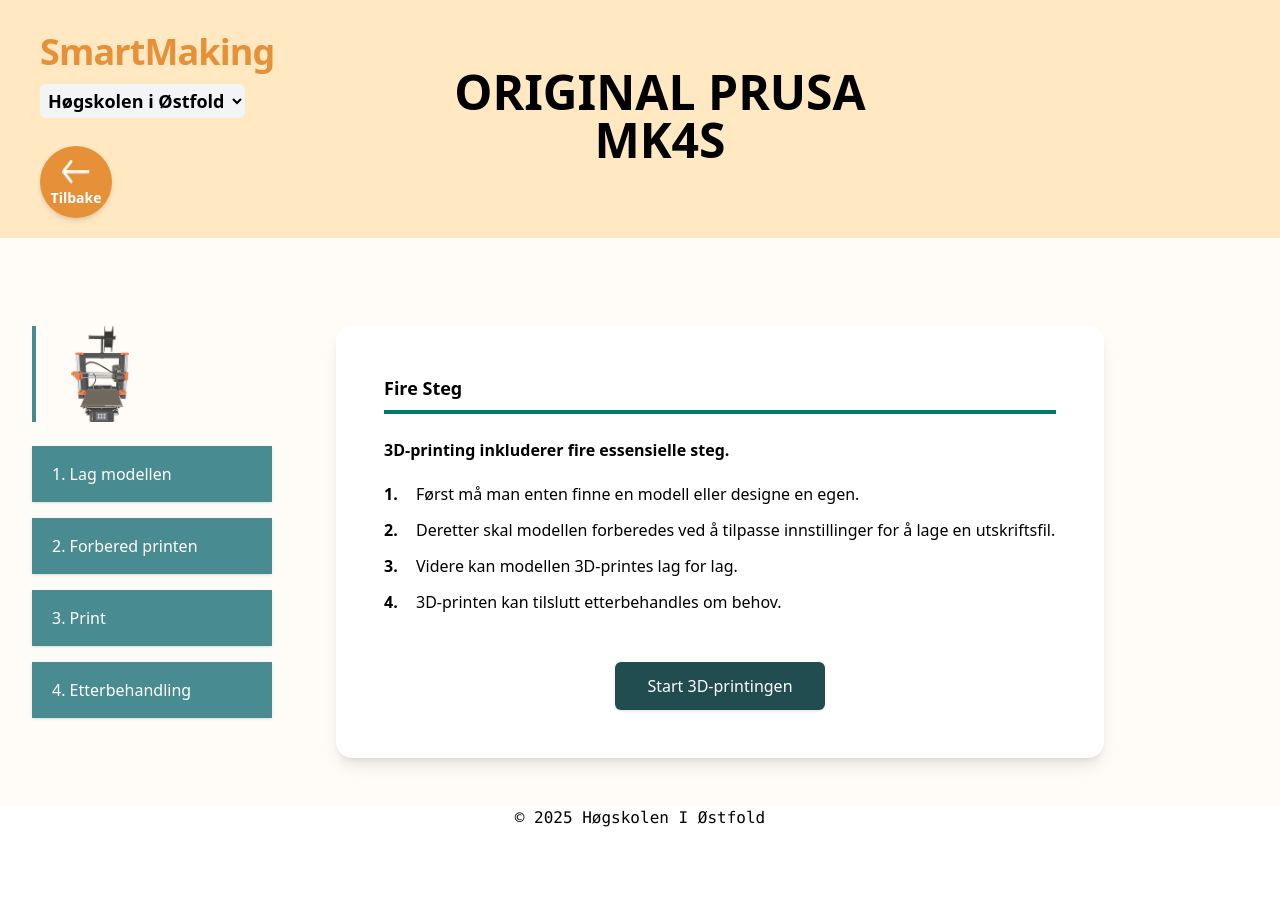
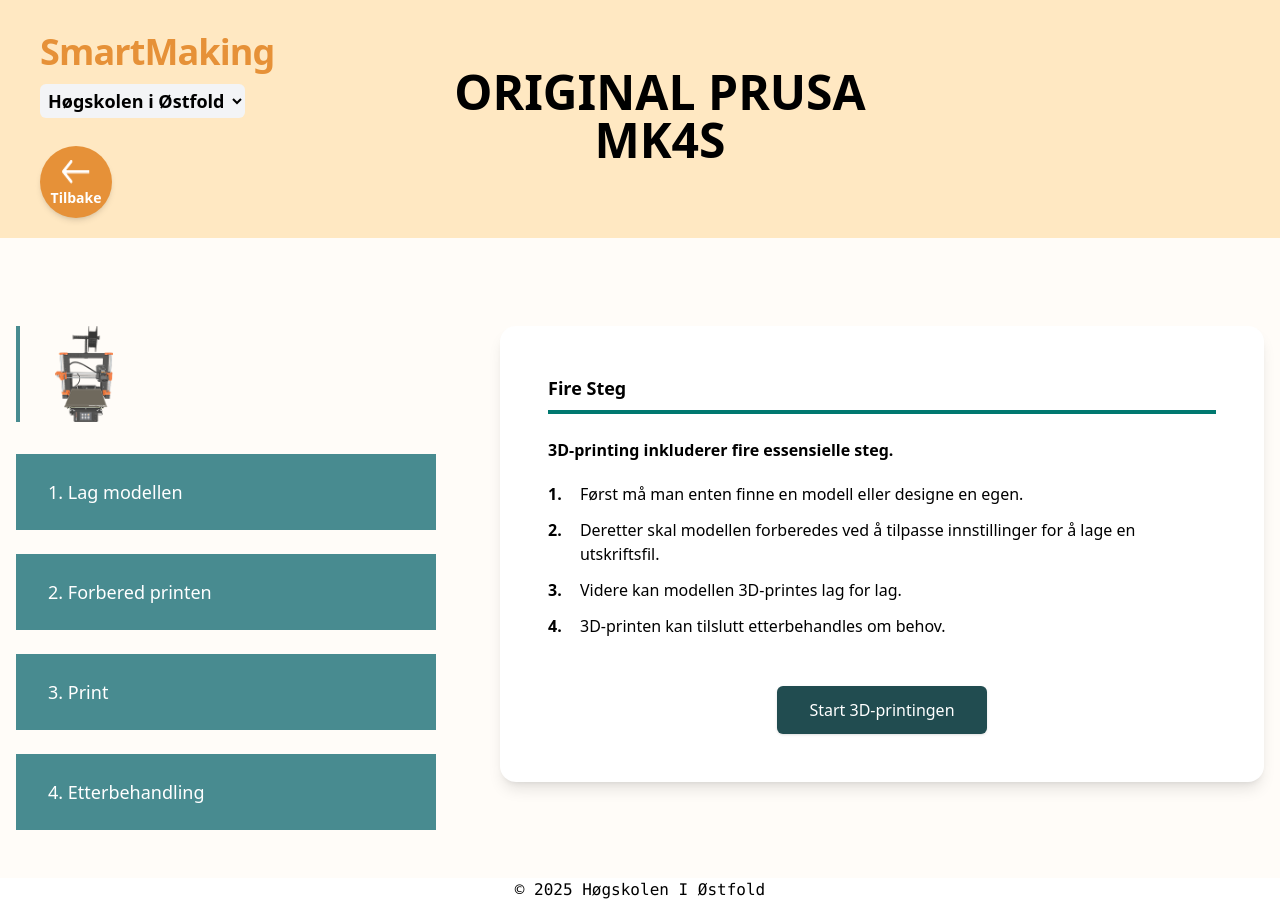
Before and after one commit to Mariannesm/Digital-fabrikasjon-plattform, a React (Vite) app in the folder client/: page /guide in a window 1280 px wide. Before the commit the page ends 830 px from the top, so only its background shows below. Built offline with nearby package versions, Linux system fonts and the light colour scheme.

Commit message:
Endring av nav på venstre side til riktig plassering

```diff
--- a/client/src/pages/Guidepage/GuidePage.jsx
+++ b/client/src/pages/Guidepage/GuidePage.jsx
@@ -3,33 +3,20 @@
 import MainWrapper from "../../components/MainWrapper";
 import Printer from "../../assets/ikoner/Printer.png";
 
-
-
 function GuidePage() {
-
   return (
     <MainWrapper classNames="bg-[#FFFCF8]">
       {/* HEADER */}
       <Header title="ORIGINAL PRUSA MK4S" showSelectInstitution={false} />
 
-
-      {/* Erstattes med API-kall
-      title
-      icon {
-        src
-        alt
-      }
-      path
-      */}
-
-   <section className="flex-1">
-        <div className="mx-auto w-full max-w-7xl px-8 py-12">
-          <div className="grid grid-cols-1 items-start gap-16 lg:grid-cols-[240px_1fr]">
+      <section className="flex-1">
+        <div className="w-full px-4 py-12">
+          {/* Viktig: bredere venstre kolonne */}
+          <div className="grid grid-cols-1 items-start gap-16 lg:grid-cols-[420px_1fr]">
             {/* Venstre kolonne */}
             <aside className="flex flex-col items-start">
-
-              {/* Ikon med linje - skal vise bilde av den valgte printeren/kutteren/ osv*/}
-              <div className="mb-6 flex items-center gap-4">
+              {/* Ikon med linje */}
+              <div className="mb-8 flex items-center gap-4">
                 <span className="h-24 w-1 bg-[#488B90]" />
                 <img
                   src={Printer}
@@ -38,32 +25,35 @@
                 />
               </div>
 
-              {/* Hover fargen skal være den fargen som er på når de har selecta for eks steg 2. "på active" */}
-              <nav className="w-full space-y-4">
-                <button className="w-full bg-[#488B90] hover:bg-[#214C50] px-5 py-4 text-left text-white shadow-sm">
+              {/* Steg navigasjon */}
+              <nav className="w-full space-y-6">
+                <button className="w-full bg-[#488B90] hover:bg-[#214C50] px-8 py-6 text-left text-lg text-white shadow-none">
                   1. Lag modellen
                 </button>
-                <button className="w-full bg-[#488B90] hover:bg-[#214C50] px-5 py-4 text-left text-white shadow-sm">
+
+                <button className="w-full bg-[#488B90] hover:bg-[#214C50] px-8 py-6 text-left text-lg text-white shadow-none">
                   2. Forbered printen
                 </button>
-                <button className="w-full bg-[#488B90] hover:bg-[#214C50] px-5 py-4 text-left text-white shadow-sm">
+
+                <button className="w-full bg-[#488B90] hover:bg-[#214C50] px-8 py-6 text-left text-lg text-white shadow-none">
                   3. Print
                 </button>
-                <button className="w-full bg-[#488B90] hover:bg-[#214C50]  px-5 py-4 text-left text-white shadow-sm">
+
+                <button className="w-full bg-[#488B90] hover:bg-[#214C50] px-8 py-6 text-left text-lg text-white shadow-none">
                   4. Etterbehandling
                 </button>
               </nav>
             </aside>
 
-            {/* Høyre seksjon*/}
+            {/* Høyre seksjon */}
             <div className="w-full">
-              <section className="w-full max-w-3xl rounded-2xl bg-white p-12 shadow-lg text-left">
-               <div className="flex flex-col gap-2">
-               <h2 className="text-lg font-semibold">Fire Steg</h2>
-               <span className="h-1 w-full bg-teal-700" />
-               </div>
+              <section className="w-full max-w-3xl rounded-2xl bg-white p-12 text-left shadow-lg">
+                <div className="flex flex-col gap-2">
+                  <h2 className="text-lg font-semibold">Fire Steg</h2>
+                  <span className="h-1 w-full bg-teal-700" />
+                </div>
 
-                <div className="mt-6 text-base font-semibold text-black text-left">
+                <div className="mt-6 text-left text-base font-semibold text-black">
                   <p>3D-printing inkluderer fire essensielle steg.</p>
 
                   <ol className="mt-5 space-y-3">
@@ -77,7 +67,8 @@
                     <li className="flex items-start gap-2">
                       <span className="w-6">2.</span>
                       <p className="m-0 font-normal">
-                        Deretter skal modellen forberedes ved å tilpasse innstillinger for å lage en utskriftsfil.
+                        Deretter skal modellen forberedes ved å tilpasse
+                        innstillinger for å lage en utskriftsfil.
                       </p>
                     </li>
 
@@ -98,17 +89,15 @@
                 </div>
 
                 <div className="mt-12 flex justify-center">
-                  <button className="rounded-md bg-[#214C50] hover:bg-[#122B2D] px-8 py-3 text-white shadow">
+                  <button className="rounded-md bg-[#214C50] px-8 py-3 text-white shadow hover:bg-[#122B2D]">
                     Start 3D-printingen
                   </button>
                 </div>
               </section>
             </div>
-
           </div>
         </div>
       </section>
-
     </MainWrapper>
   );
 }
```
